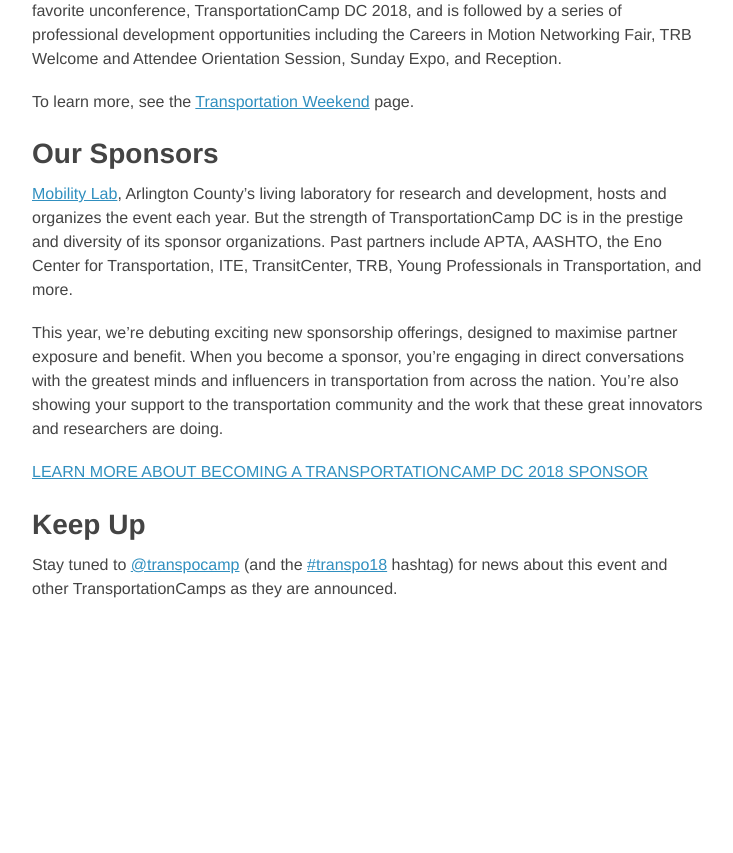
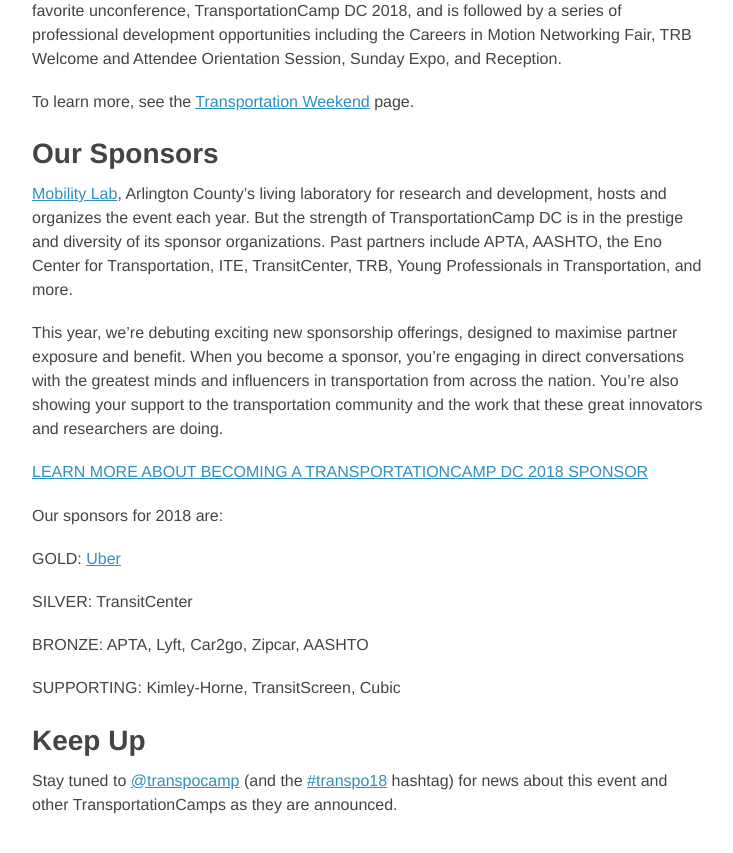
Before and after one commit to transpocamp/transportationcamp.org, a Jekyll site: the page built from events/dc-2018/index.markdown, in a window 1280 px wide and 900 px high, scrolled down 2351 px. Shown: the top 853 px of the window, without its empty margins (272-1005 px from the left). Built offline with Jekyll 4.4.1, drawn with Linux system fonts in a browser that asks for light colours; nearby versions of some CDN libraries; before the commit the page ends 3035 px from its top, so only the background shows below that.

Commit message:
add DC sponsors

```diff
--- a/events/dc-2018/index.markdown
+++ b/events/dc-2018/index.markdown
@@ -68,5 +68,15 @@
 
 [LEARN MORE ABOUT BECOMING A TRANSPORTATIONCAMP DC 2018 SPONSOR](https://drive.google.com/file/d/0B8U8mNIU_GsnLWg4b294Zk11WFk/view)
 
+Our sponsors for 2018 are:
+
+GOLD: [Uber](https://www.uber.com)
+
+SILVER: TransitCenter
+
+BRONZE: APTA, Lyft, Car2go, Zipcar, AASHTO
+
+SUPPORTING: Kimley-Horne, TransitScreen, Cubic
+
 ### Keep Up
 Stay tuned to [@transpocamp](https://twitter.com/transpocamp) (and the [#transpo18](https://twitter.com/hashtag/transpo18) hashtag) for news about this event and other TransportationCamps as they are announced.
```
